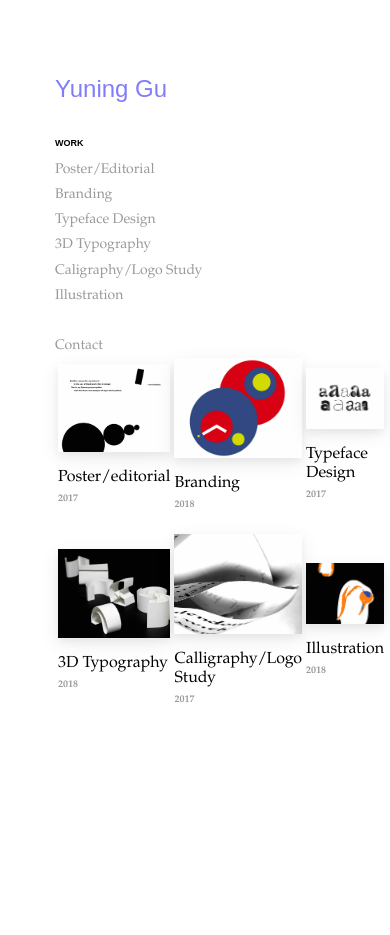
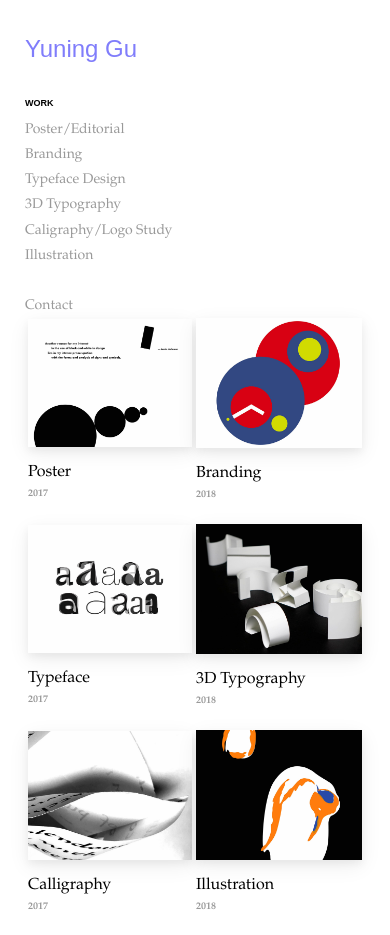
Before and after one commit to yuninggu/yuninggu.github.io, a plain HTML site: page index.html in a window 390 px wide. Before the commit the page ends 844 px from the top, so only its background shows below. Drawn offline with Linux system fonts and the light colour scheme.

Commit message:
Seperate out mobile/desktop table.

```diff
--- a/index.html
+++ b/index.html
@@ -6,10 +6,6 @@
 		<link rel="stylesheet" href="/style.css">
 	</head>
 	<body>
-
-<!-- <h2>Responsive Two Column Layout</h2>
-<p>Resize the browser window to see the responsive effect (the columns will stack on top of each other instead of floating next to each other, when the screen is less than 600px wide).</p>
- -->
 		<div class="row">
 			<div class="column column-left">
 				<h2 class="name-header"><a href="/" style="color: #807dfb !important;">Yuning Gu</a></h2>
@@ -26,7 +22,7 @@
 				</div>
 			</div>
 			<div class="column column-right">
-  	<table style="width:100%">
+				<table style="width:100%" class="desktop-table">
 					<tr>
 						<div class="table-row">
 							<td>
@@ -78,8 +74,63 @@
 						</tr>
 					</div>
 				</table>
+				<table style="width:100%" class="mobile-table">
+					<div class="table-row">
+						<tr>
+							<td>
+								<a href="/poster">
+									<img src="home_img/1_edit.jpg" style="width:100%">
+									<div class="image-subline">Poster</div>
+									<div class="image-year">2017</div><br>
+								</a>
+							</td>
+							<td>
+								<a href="/branding">
+									<img src="home_img/2_brand.jpg" style="width:100%">
+									<div class="image-subline">Branding</div>
+									<div class="image-year">2018</div><br>
+								</a>
+							</td>
+						</tr>
+					</div>
+					<div class="table-row">
+						<tr>
+							<td>
+								<a href="/typeface">
+									<img src="home_img/3_typeface.jpg" style="width:100%">
+									<div class="image-subline">Typeface</div>
+									<div class="image-year">2017</div><br>
+								</a>
+							</td>
+							<td>
+								<a href="/3d">
+									<img src="home_img/4_3d.jpg" style="width:100%">
+									<div class="image-subline">3D Typography</div>
+									<div class="image-year">2018</div><br>
+								</a>
+							</td>
+						</tr>
+					</div>
+					<div class="table-row">
+						<tr>
+							<td>
+								<a href="/caligraphy">
+									<img src="home_img/5_cali.jpg" style="width:100%">
+									<div class="image-subline">Calligraphy</div>
+									<div class="image-year">2017</div><br>
+								</a>
+							</td>
+							<td>
+								<a href="/illustration">
+									<img src="home_img/6_illustration.jpg" style="width:100%">
+									<div class="image-subline">Illustration</div>
+									<div class="image-year">2018</div><br>
+								</a>
+							</td>
+						</tr>
+					</div>
+				</table>
 			</div>
 		</div>
-
 	</body>
 </html>
--- a/style.css
+++ b/style.css
@@ -100,4 +100,25 @@ a.name-header {
     .column {
         width: 100%;
     }
+
+    body {
+		margin-left: 15px;
+		margin-right: 15px;
+		margin-top: 5px;
+		margin-bottom: 5px;
+	}
+
+	.desktop-table {
+		display: none;
+		visibility: hidden;
+	}
+
 }
+
+@media screen and (min-width: 600px) {
+	.mobile-table {
+		display: none;
+		visibility: hidden;
+	}
+
+}
```
Lines whose indentation alone changed are shown as unchanged.
